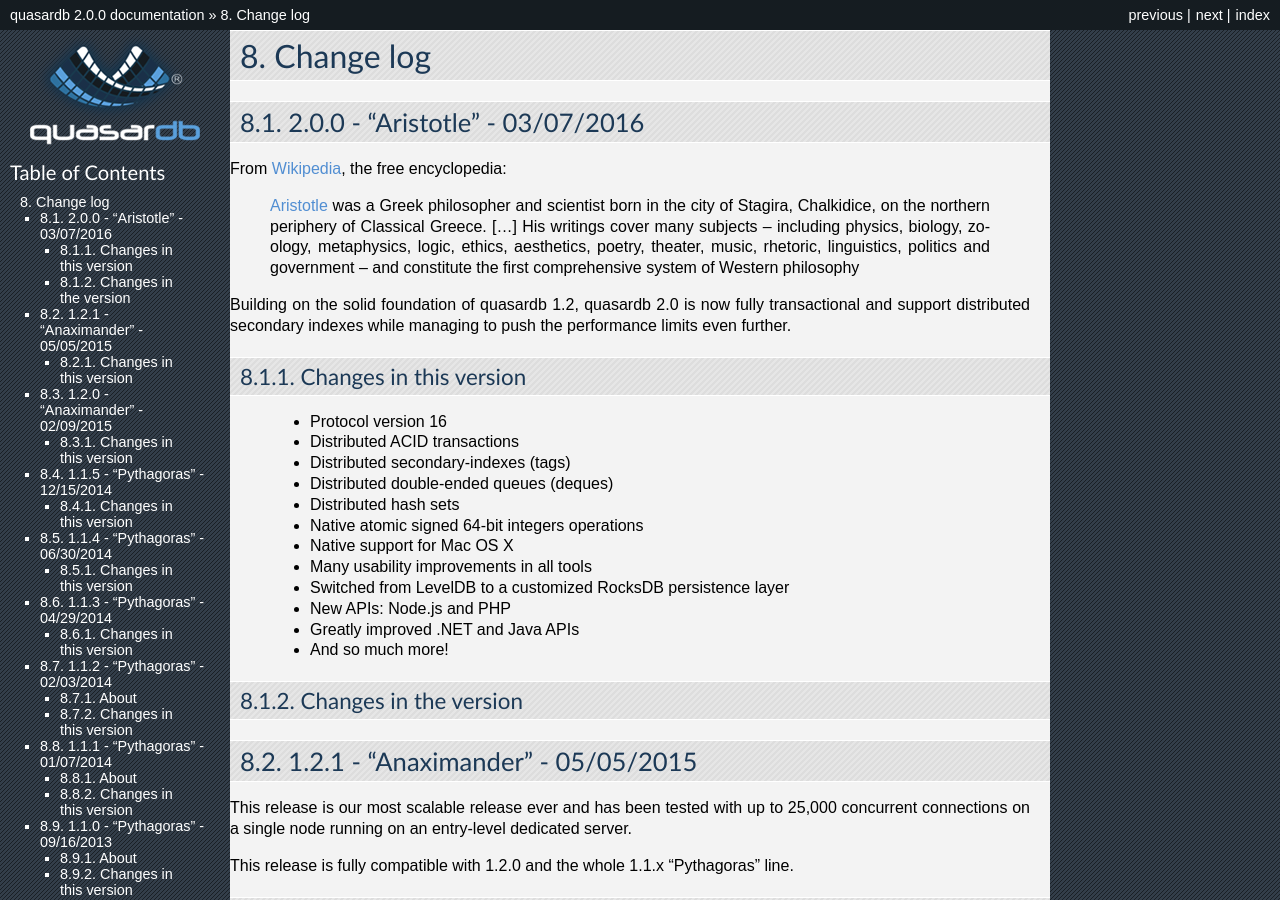
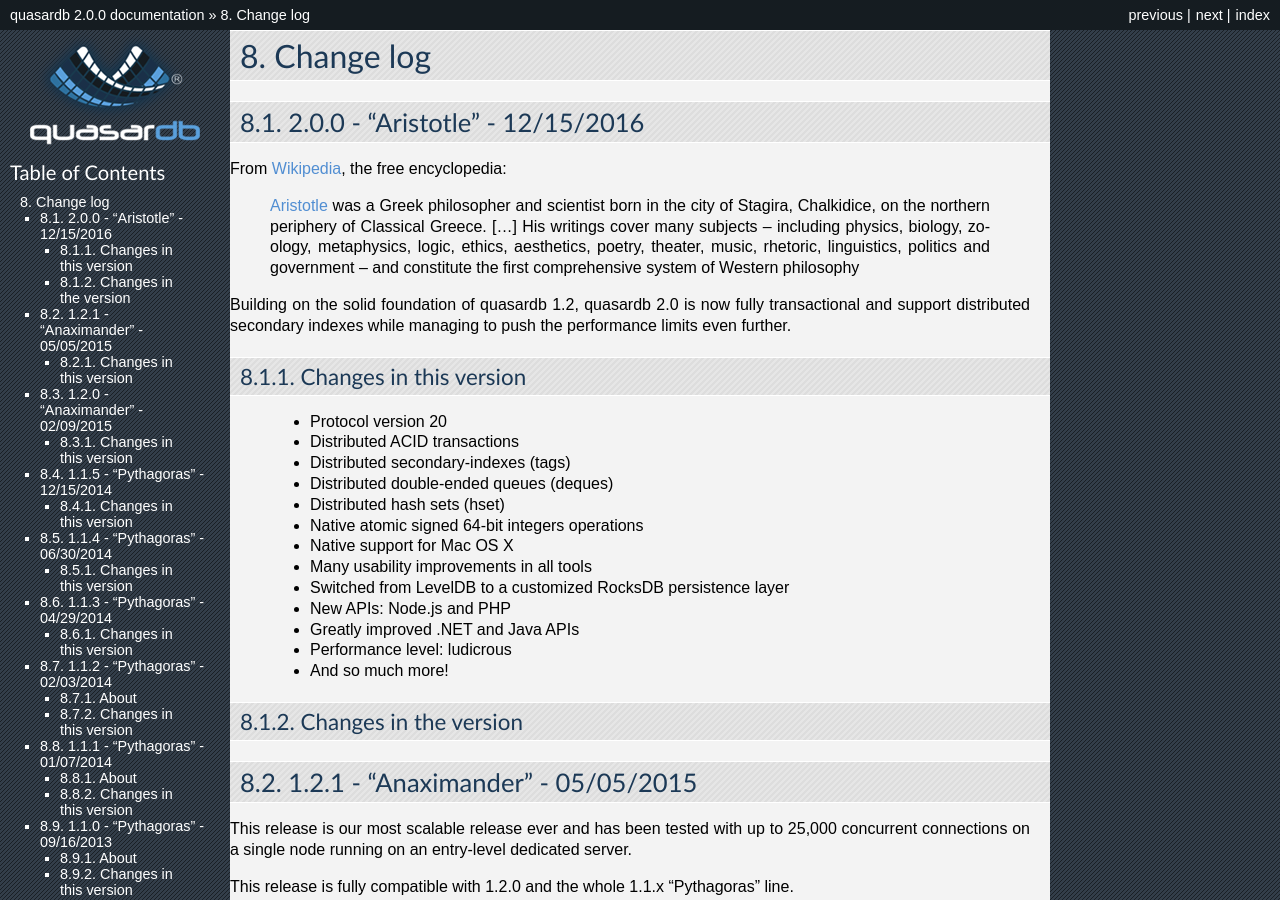
Before and after one commit to iltommi/qdb-documentation, a Sphinx documentation site: the page built from source/changes.rst, in a window 1280 px wide and 900 px high. Built offline with Sphinx 7.4.7, drawn with Linux system fonts in a browser that asks for light colours.

Commit message:
Update changes

```diff
--- a/source/changes.rst
+++ b/source/changes.rst
@@ -1,7 +1,7 @@
 Change log
 **********
 
-2.0.0 - "Aristotle" - 03/07/2016
+2.0.0 - "Aristotle" - 12/15/2016
 ================================
 
 From `Wikipedia <https://en.wikipedia.org/wiki/Main_Page>`_, the free encyclopedia:
@@ -14,17 +14,18 @@ Building on the solid foundation of quasardb 1.2, quasardb 2.0 is now fully tran
 Changes in this version
 -----------------------
 
-    * Protocol version 16
+    * Protocol version 20
     * Distributed ACID transactions
     * Distributed secondary-indexes (tags)
     * Distributed double-ended queues (deques)
-    * Distributed hash sets
+    * Distributed hash sets (hset)
     * Native atomic signed 64-bit integers operations
     * Native support for Mac OS X
     * Many usability improvements in all tools
     * Switched from LevelDB to a customized RocksDB persistence layer
     * New APIs: Node.js and PHP
     * Greatly improved .NET and Java APIs
+    * Performance level: ludicrous
     * And so much more!
 
 Changes in the version
```
